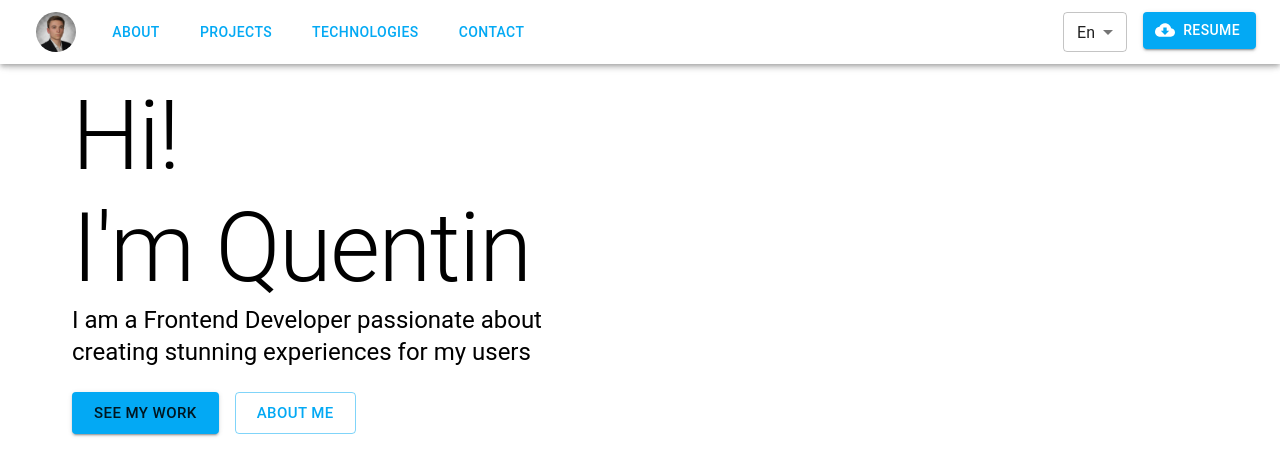
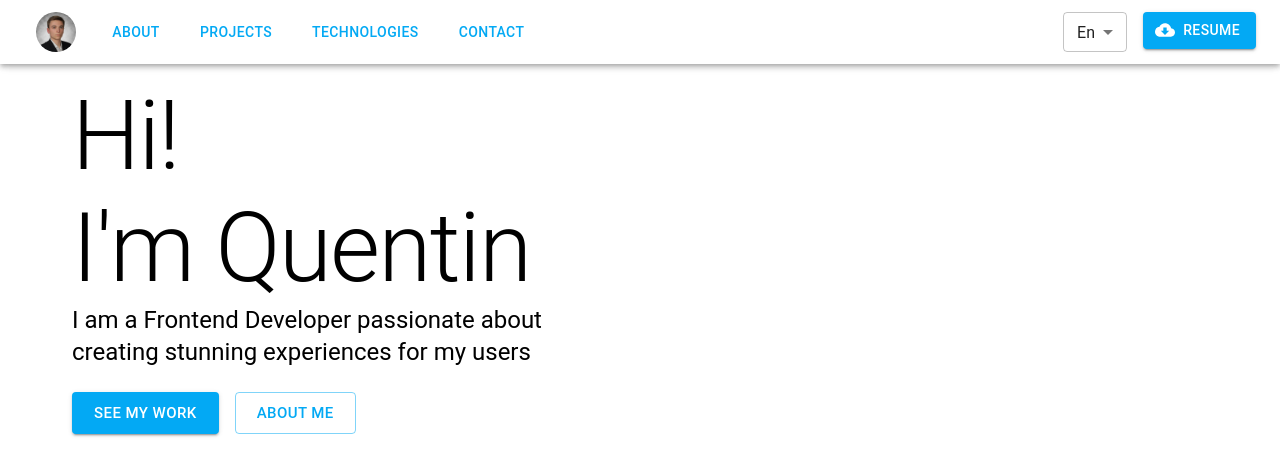
Before and after one commit to couvq/Portfolio-Site-V.2, a React (Create React App) app in the folder portfolio-site-v2/: page / in a window 1280 px wide. Shown: the top 476 px of the page. Built offline with nearby package versions, Linux system fonts and the light colour scheme.

Commit message:
button styling in hero

```diff
--- a/portfolio-site-v2/src/components/Hero/Hero.js
+++ b/portfolio-site-v2/src/components/Hero/Hero.js
@@ -6,9 +6,11 @@ import HeroButtons from "./HeroButtons";
 
 const Hero = () => {
   return (
-    <Container sx={{ margin: '5rem 2.5rem'}}>
-      <HeroText />
-      <HeroButtons />
+    <Container sx={{ margin: "5rem 2.5rem" }}>
+      <div>
+        <HeroText />
+        <HeroButtons />
+      </div>
     </Container>
   );
 };
--- a/portfolio-site-v2/src/components/Hero/HeroButtons.js
+++ b/portfolio-site-v2/src/components/Hero/HeroButtons.js
@@ -6,7 +6,7 @@ const HeroButtons = () => {
 
   return (
     <Stack direction="row" spacing={2} sx={{ marginTop: '1.5rem'}}>
-        <Button variant="contained" size='large'>See My Work</Button>
+        <Button variant="contained" size='large' sx={{ color: '#fff'}}>See My Work</Button>
         <Button variant="outlined" size='large'>About Me</Button>
     </Stack>
   );
```
